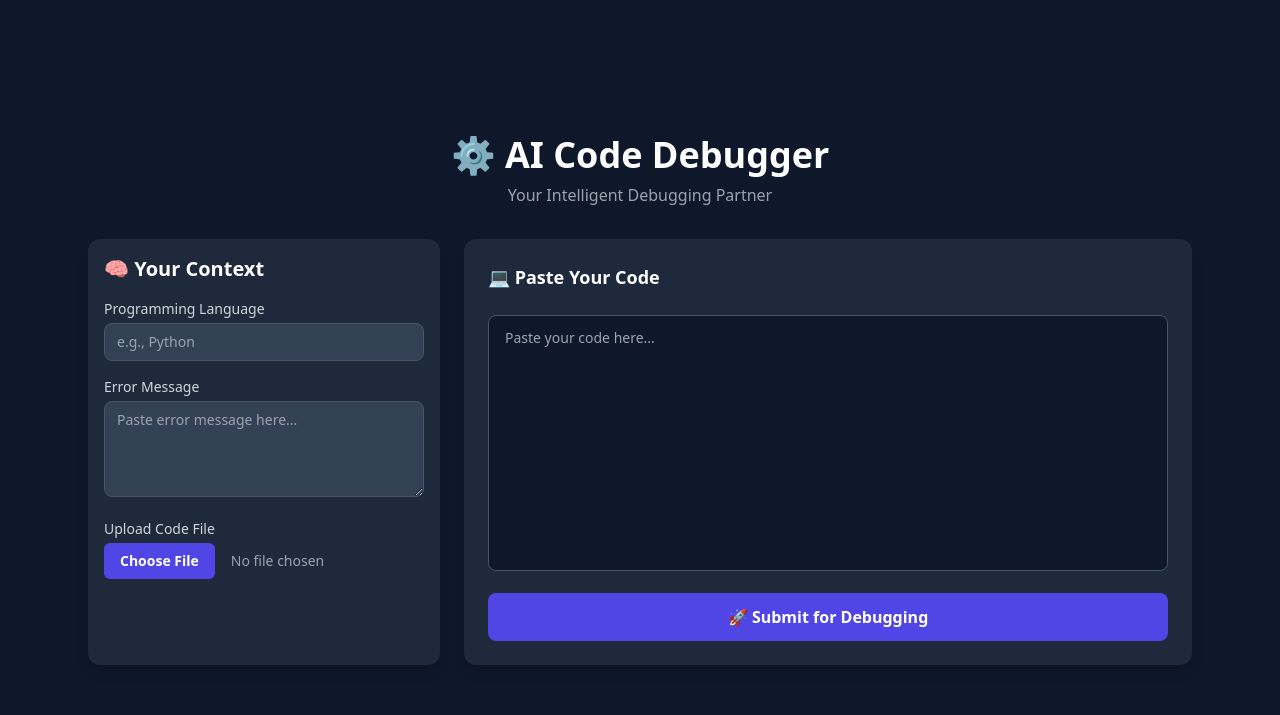
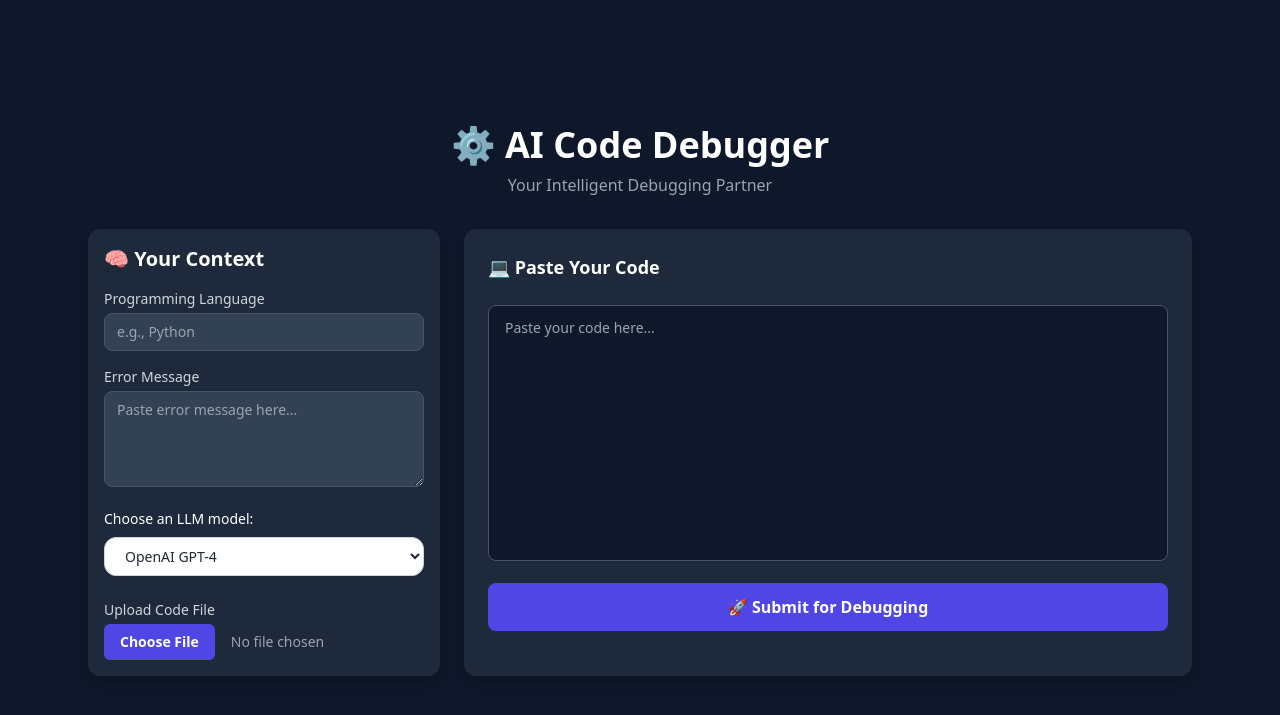
Before and after one commit to adarsh2023calc/vistas2, a FastAPI app: page / in a window 1280 px wide. Shown: the top 715 px of the page. Run offline with FastAPI, Linux system fonts and the light colour scheme; some libraries are stand-ins or nearby versions.

Commit message:
modified:   templates/index.html
Integrated Select option for selecting gpt models

```diff
--- a/templates/index.html
+++ b/templates/index.html
@@ -26,6 +26,24 @@
                     <label class="block mb-1 text-sm text-gray-300">Error Message</label>
                     <textarea placeholder="Paste error message here..." class="w-full bg-[#334155] border border-[#475569] rounded-lg px-3 py-2 text-sm text-white placeholder-gray-400 h-24"></textarea>
                 </div>
+                <div class="mb-6">
+                    <label for="llm-select" class="block mb-2 text-sm font-medium text-white">
+                      Choose an LLM model:
+                    </label>
+                    <select
+                      id="llm-select"
+                      name="llm_model"
+                      class="w-full px-4 py-2 text-sm text-gray-800 bg-white border border-gray-300 rounded-xl shadow-sm focus:outline-none focus:ring-2 focus:ring-blue-500 focus:border-transparent transition ease-in-out duration-150"
+                    >
+                      <option value="gpt-4">OpenAI GPT-4</option>
+                      <option value="gpt-3.5">OpenAI GPT-3.5</option>
+                      <option value="claude-3-opus">Claude 3 Opus</option>
+                      <option value="claude-3-sonnet">Claude 3 Sonnet</option>
+                      <option value="deepseek-coder">DeepSeek Coder</option>
+                      <option value="mistral-7b">Mistral 7B</option>
+                      <option value="gemini-pro">Gemini Pro</option>
+                    </select>
+                  </div>
 
                 <div>
                     <label class="block mb-1 text-sm text-gray-300">Upload Code File</label>
```
